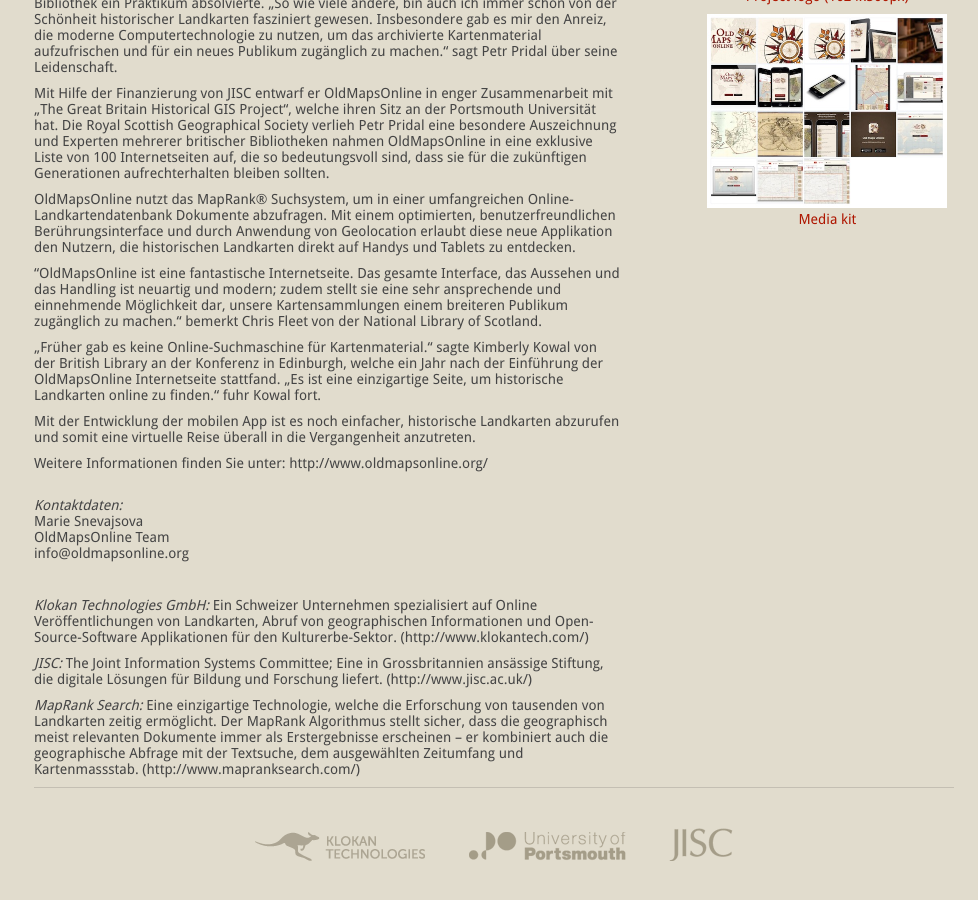
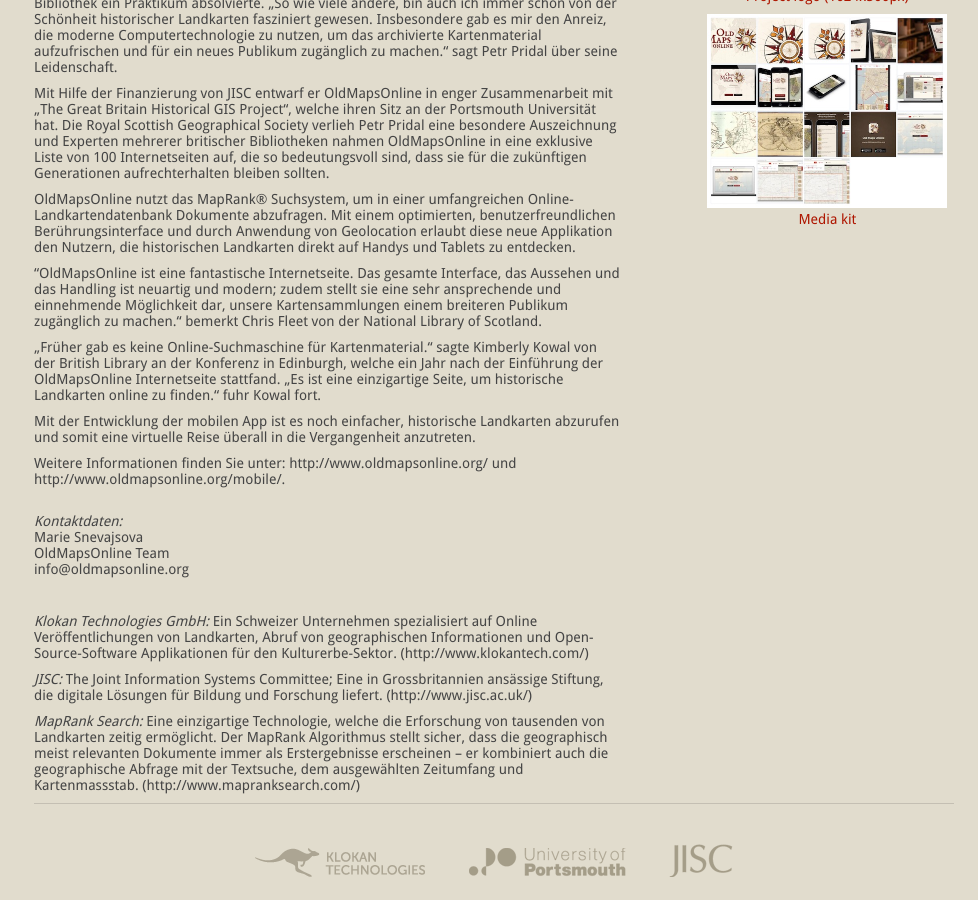
Before and after one commit to daliborjanak/www.oldmapsonline.org, a Jekyll site: the page built from press/announcement-de.md, in a window 1280 px wide and 900 px high, scrolled down 655 px. Shown: the whole window, without its empty margins (146-1124 px from the left). Built offline with Jekyll 4.4.1, drawn with Linux system fonts in a browser that asks for light colours; Markdown is read by kramdown in place of the engine named in the settings.

Commit message:
Update announcement-de.md

```diff
--- a/press/announcement-de.md
+++ b/press/announcement-de.md
@@ -28,7 +28,7 @@ OldMapsOnline nutzt das MapRank® Suchsystem, um in einer umfangreichen Online-
 
 Mit der Entwicklung der mobilen App ist es noch einfacher, historische Landkarten abzurufen und somit eine virtuelle Reise überall in die Vergangenheit anzutreten.
 
-Weitere Informationen finden Sie unter: http://www.oldmapsonline.org/
+Weitere Informationen finden Sie unter: http://www.oldmapsonline.org/ und http://www.oldmapsonline.org/mobile/.
 
 <br>
 *Kontaktdaten:*<br>
```
